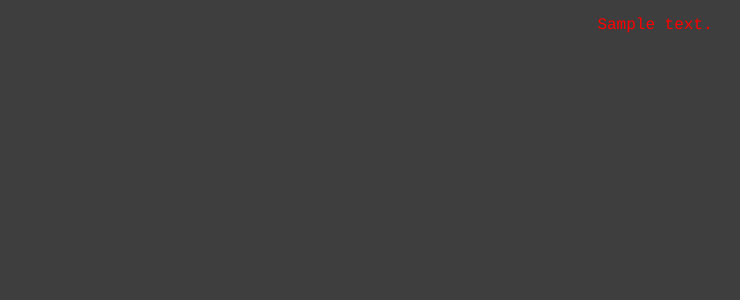
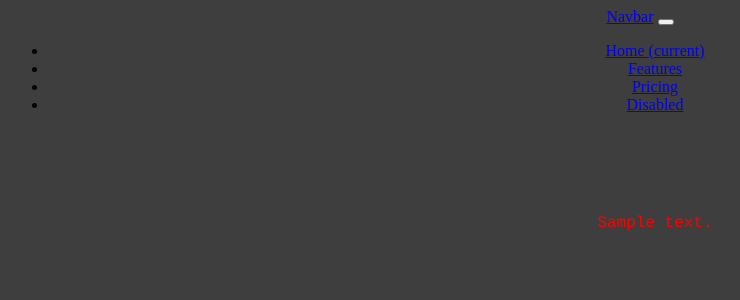
Before and after one commit to nikitaNotvas/gulagmedia, a Flask app: page /feed in a window 1280 px wide. Before the commit the part shown is almost empty. Shown: the top 300 px of the page, without its empty margins (0-740 px from the left). Run offline with Flask 3, Linux system fonts and the light colour scheme; a user stored in the database is signed in; tables that the repository leaves empty or names only in its code hold one stand-in row (values such as "Sample post").

Commit message:
worked tryied and didn't acomplish my goal

```diff
--- a/templates/feed.html.jinja
+++ b/templates/feed.html.jinja
@@ -4,8 +4,30 @@
 <link rel="stylesheet" href="/static/styles.css">
 
 </head>
+<nav class="navbar navbar-expand-lg navbar-light bg-light">
+  <a class="navbar-brand" href="#">Navbar</a>
+  <button class="navbar-toggler" type="button" data-toggle="collapse" data-target="#navbarNav" aria-controls="navbarNav" aria-expanded="false" aria-label="Toggle navigation">
+    <span class="navbar-toggler-icon"></span>
+  </button>
+  <div class="collapse navbar-collapse" id="navbarNav">
+    <ul class="navbar-nav">
+      <li class="nav-item active">
+        <a class="nav-link" href="#">Home <span class="sr-only">(current)</span></a>
+      </li>
+      <li class="nav-item">
+        <a class="nav-link" href="#">Features</a>
+      </li>
+      <li class="nav-item">
+        <a class="nav-link" href="#">Pricing</a>
+      </li>
+      <li class="nav-item">
+        <a class="nav-link disabled" href="#">Disabled</a>
+      </li>
+    </ul>
+  </div>
+</nav>
+<body>
 
-<body>
 <ul style="color:red;font-family:courier;text-align: center;">
     {%for posts in posts%}
     <div><P>{{posts.description}}</P></div>
```
